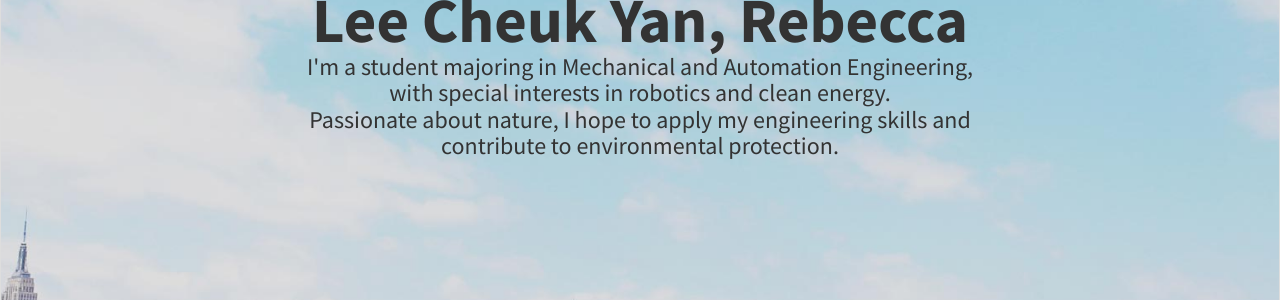
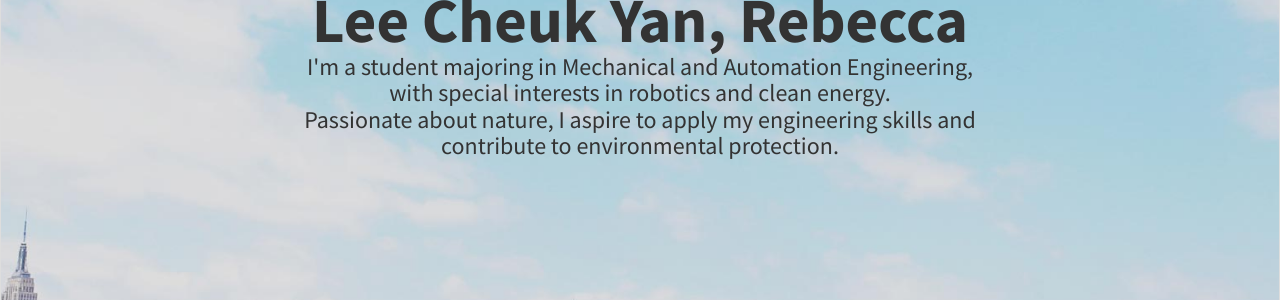
Before and after one commit to leelacceber/stylish-portfolio-jekyll-master, a Jekyll site: the page built from index.html, in a window 1280 px wide and 900 px high. Shown: the part 368-668 px from the top of the window. Built offline with Jekyll 4.4.1, drawn with Linux system fonts in a browser that asks for light colours.

Commit message:
Update header.html

```diff
--- a/_includes/header.html
+++ b/_includes/header.html
@@ -3,7 +3,7 @@
     <h1>Lee Cheuk Yan, Rebecca</h1>
     <h3>I'm a student majoring in Mechanical and Automation Engineering,
       with special interests in robotics and clean energy. </h3>
-    <h3>Passionate about nature, I hope to apply my engineering skills
+    <h3>Passionate about nature, I aspire to apply my engineering skills
       and contribute to environmental protection. </h3>
     <br>
   </div>
```
